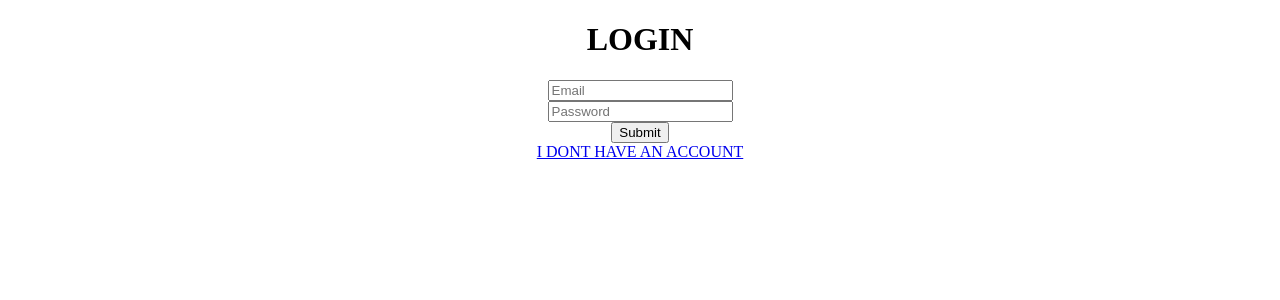
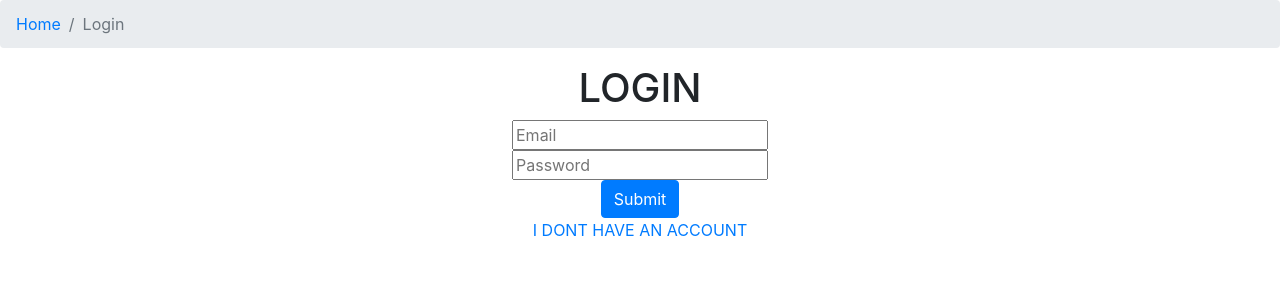
Before and after one commit to lerda8/register-form, a Flask app: page /login/form in a window 1280 px wide. Shown: the top 300 px of the page. Run offline with Flask 2, Linux system fonts and the light colour scheme; some libraries are stand-ins or nearby versions.

Commit message:
did some work on login

```diff
--- a/server.py
+++ b/server.py
@@ -1,8 +1,12 @@
 import sqlite3
 from flask import Flask, render_template, request
+import json
 
 
 app = Flask(__name__)
+app.secret_key = 'laksja9asd80asd09asd098asdsdkdf7763sdsds'
+app.config['SESSION_TYPE'] = 'filesystem'
+
 
 
 def get_connection():
@@ -29,12 +33,27 @@ def index():
 def login_form():
     return render_template('login.html')
 
+@app.route("/login/form/sucess", methods=["POST", "GET"])
+def login_go():
+    connection = get_connection()
+    cursor = connection.cursor()
+    name = request.form["name"]
+    password = request.form["password"]
+    query_login = connection.execute('SELECT * FROM users WHERE username = ?', (name,)).fetchone()
+    results=list(query_login)
+    if name in results and password == results[2] and results[3] == 1:
+        return "admin login"
+    if name in results and password == results[2] and results[3] == 0:
+        return "regular login"
+    if len(results) <= 0:
+        return "WRONG EMAIL OR PASSWORD"
+    else:
+        return "WRONG EMAIL OR PASSWORD"
+
+
 @app.route('/register/form', methods=["POST", "GET"])
 def register_form():
     return render_template('register.html')
-
-
-
 
 @app.route("/register/admin", methods=["POST", "GET"])
 def new_account():
@@ -57,8 +76,6 @@ def new_account():
     else:
         return "AN ACCOUNT WITH THIS USERNAME ALREADY EXISTS"
 
-
-
 @app.route("/register/reg_account", methods=["POST", "GET"])
 def new_reg_account():
     connection = get_connection()
--- a/templates/index.html
+++ b/templates/index.html
@@ -3,9 +3,9 @@
 <head>
     <meta charset="UTF-8">
     <title>HOME</title>
+    <link rel="stylesheet" type="text/css" href="https://stackpath.bootstrapcdn.com/bootstrap/4.4.1/css/bootstrap.min.css"
 </head>
 <body>
-
     <center>
         <h1>HOME</h1>
         <a href="{{url_for("register_form")}}">CREATE AN ACCOUNT</a><br>
--- a/templates/login.html
+++ b/templates/login.html
@@ -3,14 +3,21 @@
     <head>
         <meta charset="UTF-8">
         <title>Login Page</title>
+        <link rel="stylesheet" type="text/css" href="https://stackpath.bootstrapcdn.com/bootstrap/4.4.1/css/bootstrap.min.css"
     </head>
     <body>
+        <nav aria-label="breadcrumb">
+            <ol class="breadcrumb">
+              <li class="breadcrumb-item"><a href="{{url_for("index")}}">Home</a></li>
+              <li class="breadcrumb-item active" aria-current="page">Login</li>
+            </ol>
+          </nav>
         <center>
             <h1>LOGIN</h1>
-            <form method="POST">
+            <form method="POST" action="{{url_for('login_go')}}">
                 <input type="name" name="name" placeholder="Email"><br>
                 <input type="password" name="password" placeholder="Password"><br>
-                <input type="submit" name="submit" placeholder="Login"><br>
+                <input type="submit" class="btn btn-primary" name="submit" placeholder="Login"><br>
             </form>
             <a href="{{url_for("register_form")}}">I DONT HAVE AN ACCOUNT</a><br>
         </center>
```
Also changed, not shown: templates/register.html (+11 -3 lines), templates/same_username.html (deleted, +0 -13 lines), users.db.
